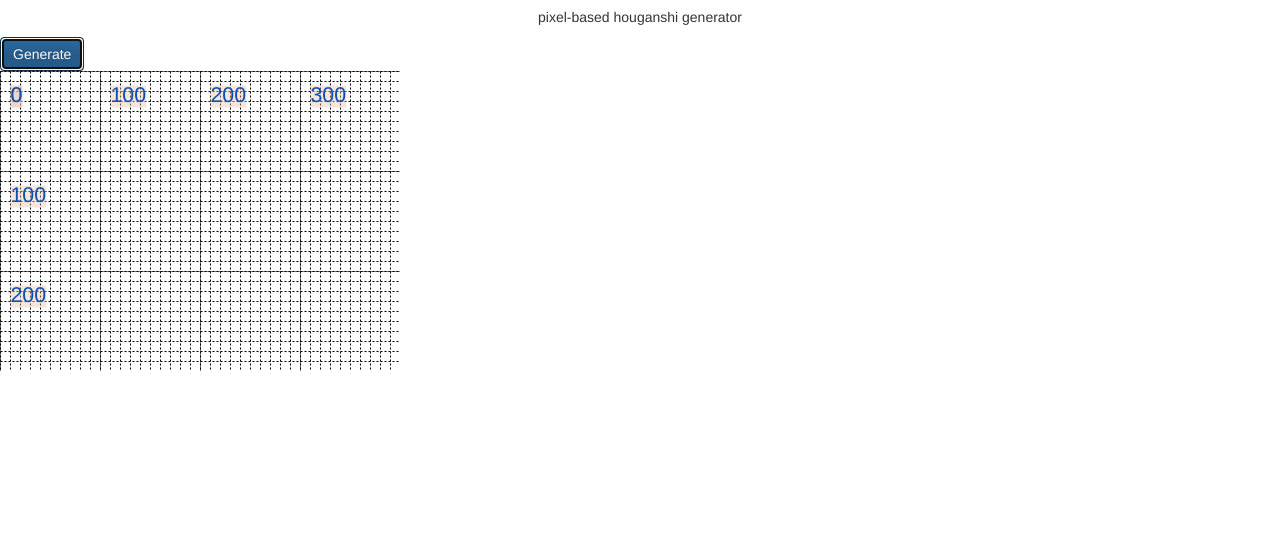
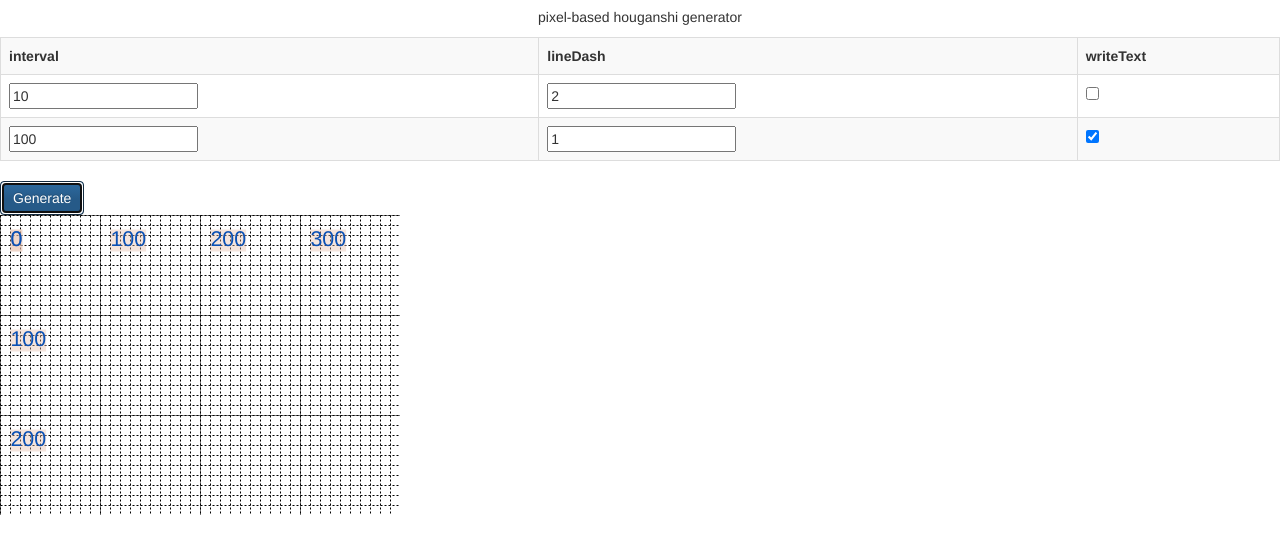
Before and after one commit to split-n/phogen, a plain HTML site: page index.html in a window 1280 px wide. Both pictures are taken after a click on the button "Generate". Shown: the part 63-616 px from the top of the page. Drawn offline with nearby package versions, Linux system fonts and the light colour scheme.

Commit message:
configurable

```diff
--- a/index.html
+++ b/index.html
@@ -18,6 +18,27 @@
     </div>
     <main>
       <div id="controller">
+        <table class="table table-striped table-bordered">
+          <tr>
+            <th>interval</th>
+            <th>lineDash</th>
+            <th>writeText</th>
+          </tr>
+          <tr class="row-line-configure">
+            <td><input type="text" class="val-interval" value="10"/></td>
+            <td><input type="text" class="val-lineDash" value="2"/></td>
+            <td>
+              <input type="checkbox" class="val-writeText"/>
+            </td>
+          </tr>
+          <tr class="row-line-configure">
+            <td><input type="text" class="val-interval" value="100"/></td>
+            <td><input type="text" class="val-lineDash" value="1"/></td>
+            <td>
+              <input type="checkbox" class="val-writeText" checked/>
+            </td>
+          </tr>
+        </table>
         <button id="generate-btn" class="btn btn-primary btn-large">Generate</button>
       </div>
       <div id="canvas-container">
--- a/index.js
+++ b/index.js
@@ -1,11 +1,23 @@
 (function(){
+  function parseConfiguration(){
+    return $(".row-line-configure").map(function(_,elem){
+      var interval = $(elem).find(".val-interval").first().prop("value");
+      var lineDash = $(elem).find(".val-lineDash").first().prop("value");
+      var writeText = $(elem).find(".val-writeText").first().prop("checked");
+      return {interval:parseInt(interval),
+        lineDash:parseInt(lineDash),
+        writeText:writeText};
+    }).toArray();
+  }
+
   function generate(){
+    var conf = parseConfiguration();
     var canvasContainer = $("#canvas-container");
-    var pg = new Phogen([
-        {interval:10,lineDash:2,writeText:false},
-        {interval:100,lineDash:1,writeText:true} ]);
+    var pg = new Phogen(conf);
 
     var renderedCanvas = pg.render(400,300);
+
+    canvasContainer.empty();
     canvasContainer.append(renderedCanvas);
   }
 
```
